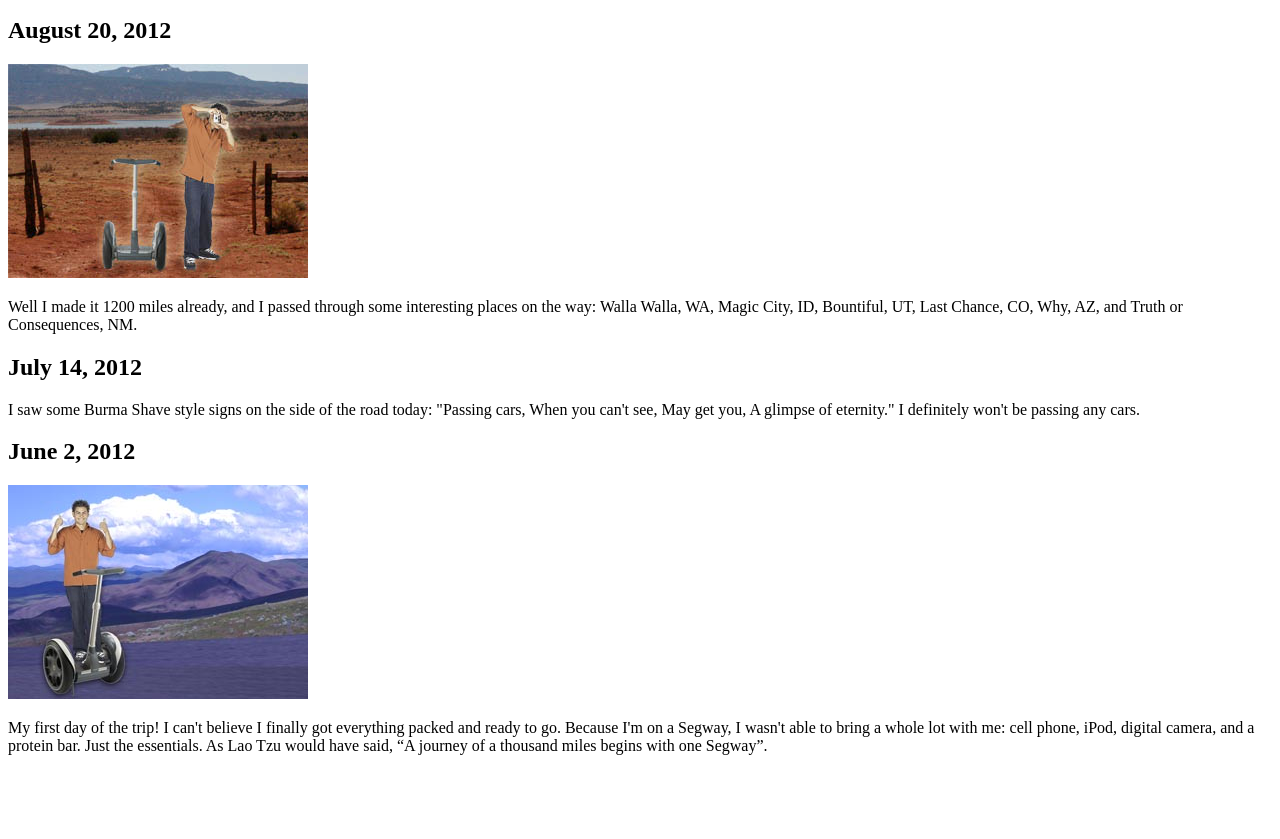
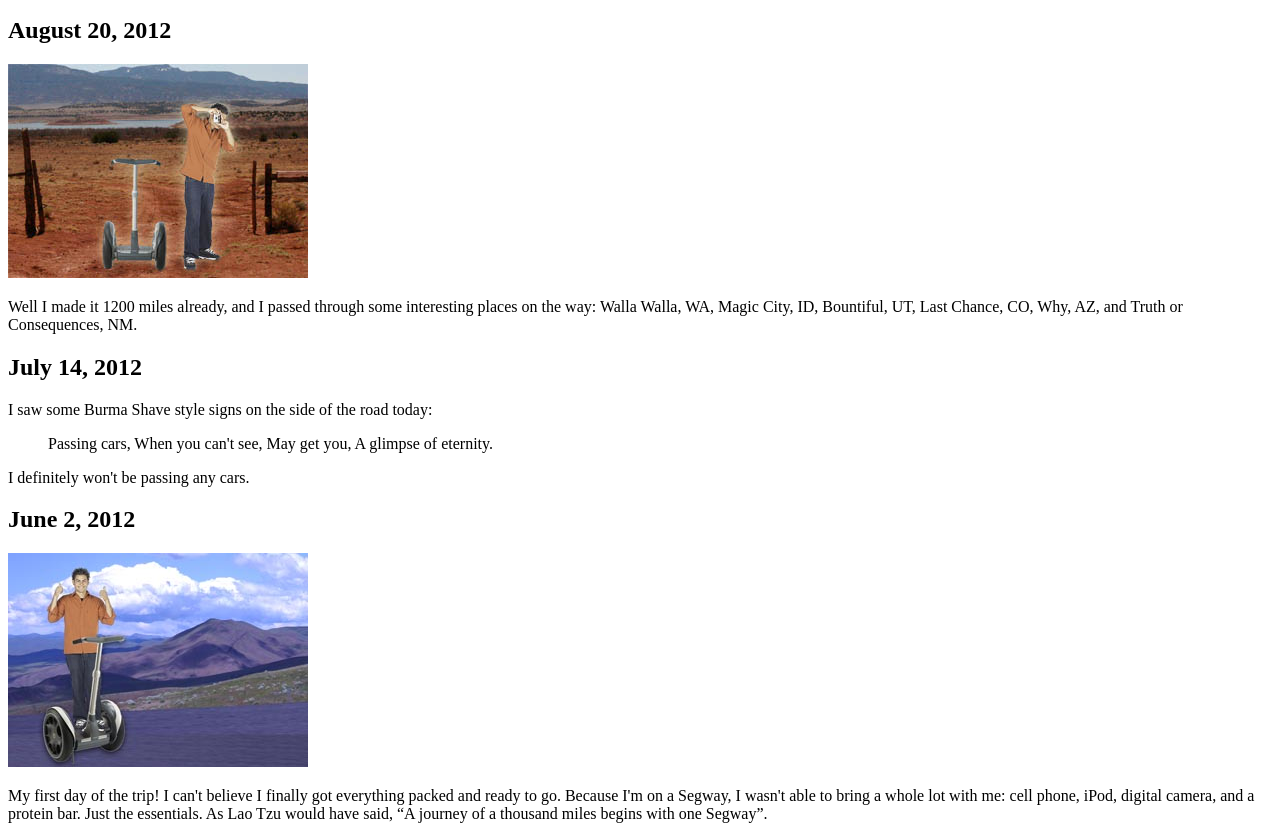
Before and after one commit to JamesBlocker/Segway, a plain HTML site: page index.html in a window 1280 px wide. Shown: the part 101-940 px from the top of the page. Before the commit the page ends 872 px from the top, so only its background shows below. Drawn offline with Linux system fonts and the light colour scheme.

Commit message:
add blockquote

```diff
--- a/index.html
+++ b/index.html
@@ -12,7 +12,9 @@
 		<p>Well I made it 1200 miles already, and I passed through some interesting places on the way: Walla Walla, WA, Magic City, ID, Bountiful, UT, Last Chance, CO, Why, AZ, and Truth or Consequences, NM.</p>
 
 		<h2>July 14, 2012</h2>
-		<p>I saw some Burma Shave style signs  on the side of the road today: "Passing cars, When you can't see, May get you, A glimpse of eternity." I definitely won't be passing any cars.</p>
+		<p>I saw some Burma Shave style signs  on the side of the road today:</p>
+		<blockquote>Passing cars, When you can't see, May get you, A glimpse of eternity.</blockquote>
+		<p>I definitely won't be passing any cars.</p>
 
 		<h2>June 2, 2012</h2>
 		<img src="images/segway1.jpg">
```
